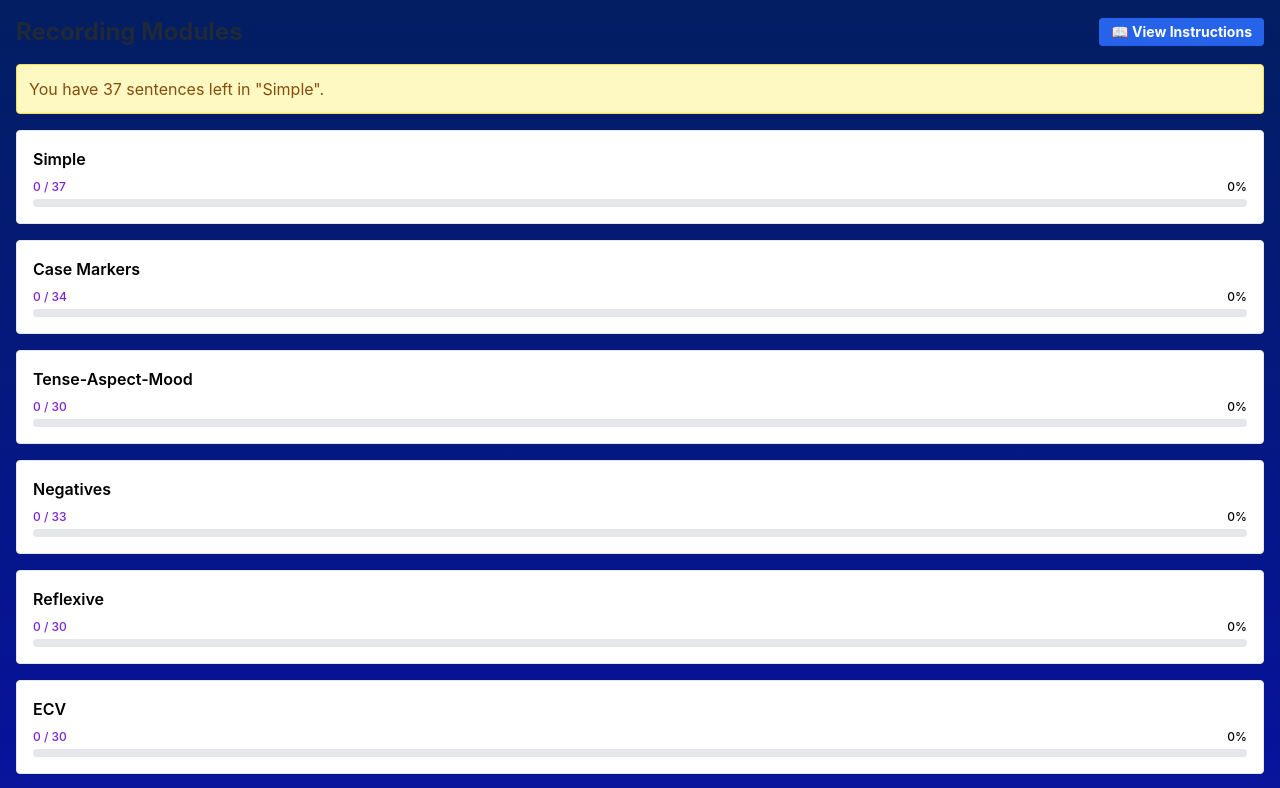
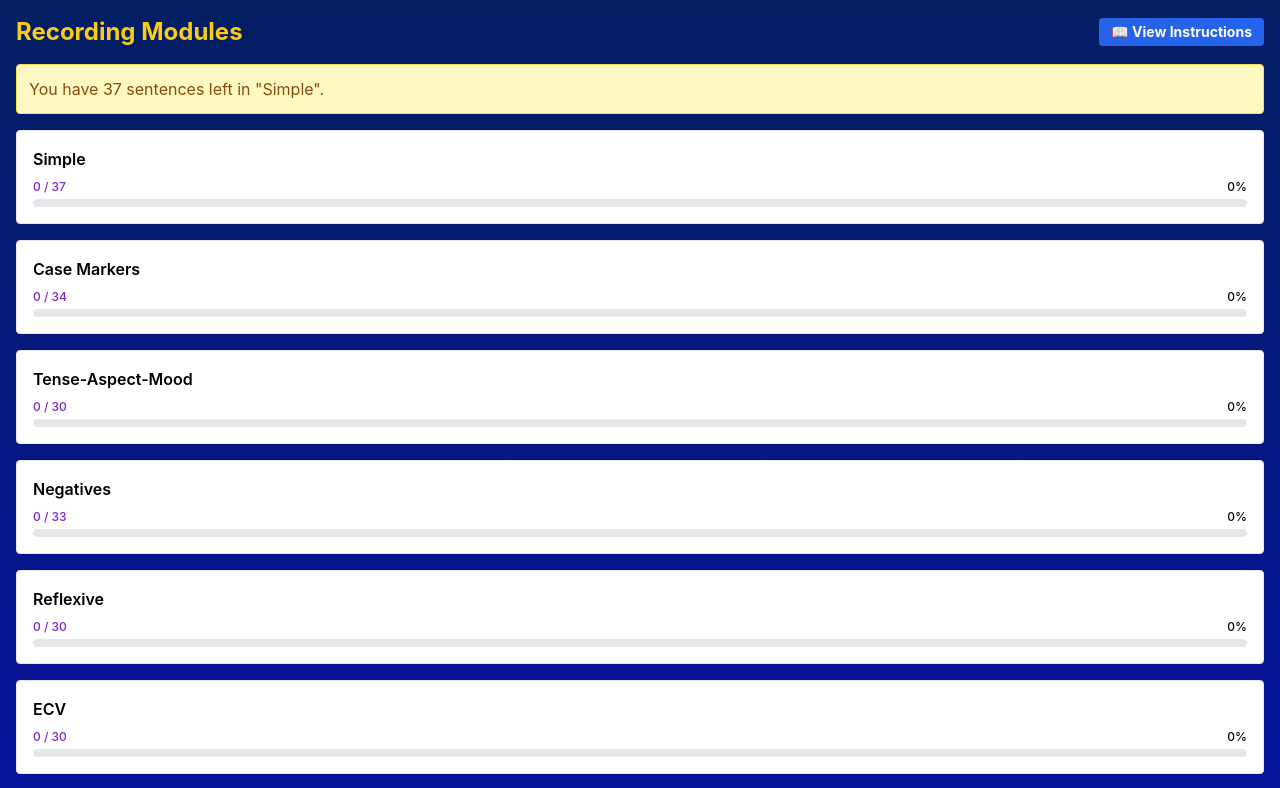
Before and after one commit to ff08435/audio-recordings, a React (Vite) app: page /dashboard in a window 1280 px wide. Shown: the top 788 px of the page. Built offline with nearby package versions, Linux system fonts and the light colour scheme; no server answers; sample sign-in values are in the browser's storage.

Commit message:
Change header color for Recording Modules

```diff
--- a/src/pages/Dashboard.jsx
+++ b/src/pages/Dashboard.jsx
@@ -87,7 +87,7 @@
     <div className="safe-top p-4 space-y-4">
       {/* Header with Instructions Link */}
       <div className="flex justify-between items-center mb-2">
-        <h1 className="text-2xl font-bold text-gray-800">Recording Modules</h1>
+        <h1 className="text-2xl font-bold text-yellow-400">Recording Modules</h1>
         <button
           onClick={() => {
             localStorage.removeItem("hasSeenInstructions");
```
